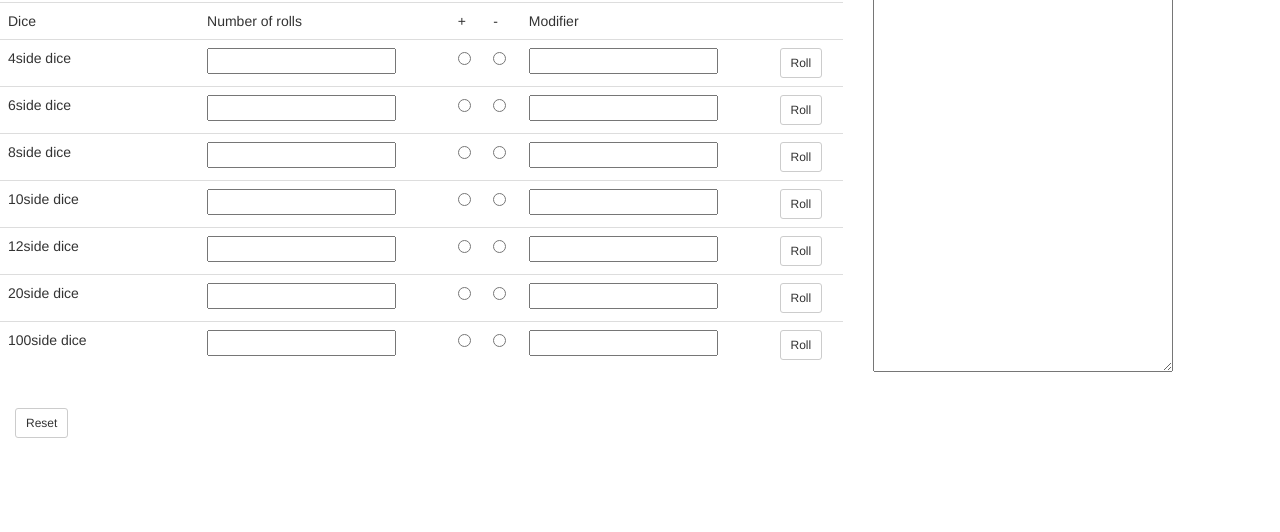
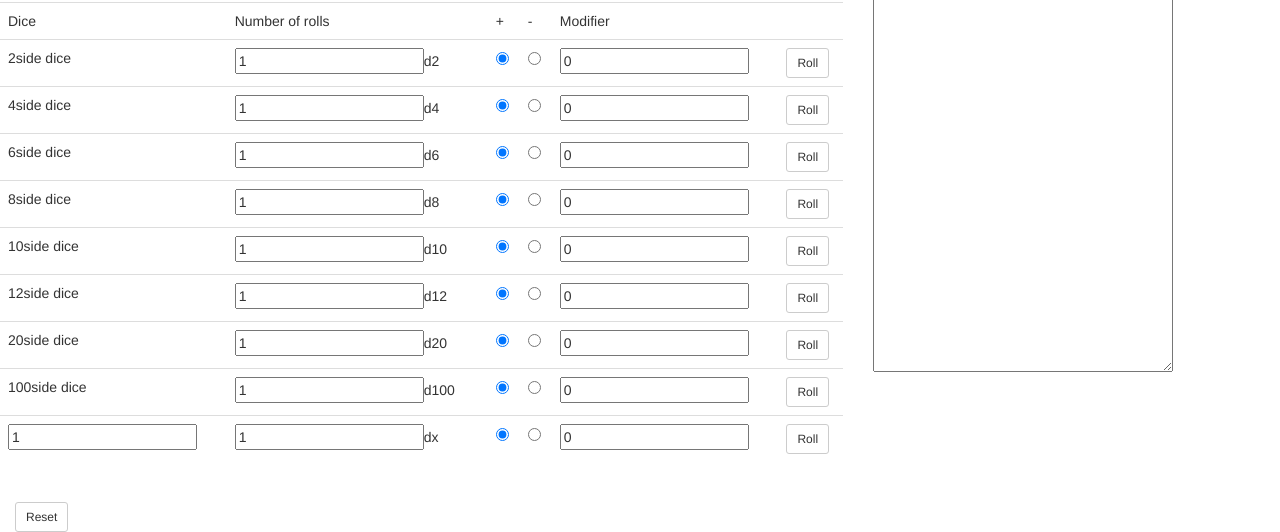
Before and after one commit to Taylorgrohs/Dice-Roller, a plain HTML site: page index.html in a window 1280 px wide. Shown: the part 303-835 px from the top of the page. Before the commit the page ends 800 px from the top, so only its background shows below. Drawn offline with Linux system fonts and the light colour scheme.

Commit message:
add default radio button selected and default numbers to dice

```diff
--- a/index.html
+++ b/index.html
@@ -60,60 +60,76 @@
         <td></td>
       </tr>
       <tr>
+        <td>2side dice</td>
+        <td><input type="text" name="d2" value="1" maxlength="3" id="d2NumOfRolls">d2</td>
+        <td><input type="radio" name="d2radio" value = "+" checked="checked"></input></td>
+        <td><input type="radio" name="d2radio" value = "-"></input></td>
+        <td><input type="text" name="d2" value="0" maxlength="3" id="d2ModNumber"></td>
+        <td><button class="btn btn-sm btn-default" id="d2Roll" type="click" name="d2">Roll</button></td>
+      </tr>
+      <tr>
         <td>4side dice</td>
-        <td><input type="text" name="d4" value="" maxlength="3" id="d4NumOfRolls"></td>
-        <td><input type="radio" name="optradio" value = "+"></input></td>
-        <td><input type="radio" name="optradio" value = "-"></input></td>
-        <td><input type="text" name="d4" value="" maxlength="3" id="d4ModNumber"></td>
+        <td><input type="text" name="d4" value="1" maxlength="3" id="d4NumOfRolls">d4</td>
+        <td><input type="radio" name="d4radio" value = "+" checked="checked"></input></td>
+        <td><input type="radio" name="d4radio" value = "-"></input></td>
+        <td><input type="text" name="d4" value="0" maxlength="3" id="d4ModNumber"></td>
         <td><button class="btn btn-sm btn-default" id="d4Roll" type="click" name="d4">Roll</button></td>
       </tr>
       <tr>
         <td>6side dice</td>
-        <td><input type="text" name="d6" value="" maxlength="3" id="d6NumOfRolls"></td>
-        <td><input type="radio" name="optradio" value = "+"></input></td>
-        <td><input type="radio" name="optradio" value = "-"></input></td>
-        <td><input type="text" name="d6" value="" maxlength="3" id="d6ModNumber"></td>
+        <td><input type="text" name="d6" value="1" maxlength="3" id="d6NumOfRolls">d6</td>
+        <td><input type="radio" name="d6radio" value = "+" checked="checked"></input></td>
+        <td><input type="radio" name="d6radio" value = "-"></input></td>
+        <td><input type="text" name="d6" value="0" maxlength="3" id="d6ModNumber"></td>
         <td><button class="btn btn-sm btn-default" id="d6Roll" type="click" name="d6">Roll</button></td>
       </tr>
       <tr>
         <td>8side dice</td>
-        <td><input type="text" name="d8" value="" maxlength="3" id="d8NumOfRolls"></td>
-        <td><input type="radio" name="optradio" value = "+"></input></td>
-        <td><input type="radio" name="optradio" value = "-"></input></td>
-        <td><input type="text" name="d8" value="" maxlength="3" id="d8ModNumber"></td>
+        <td><input type="text" name="d8" value="1" maxlength="3" id="d8NumOfRolls">d8</td>
+        <td><input type="radio" name="d8radio" value = "+" checked="checked"></input></td>
+        <td><input type="radio" name="d8radio" value = "-"></input></td>
+        <td><input type="text" name="d8" value="0" maxlength="3" id="d8ModNumber"></td>
         <td><button class="btn btn-sm btn-default" id="d8Roll" type="click" name="d8">Roll</button></td>
       </tr>
       <tr>
         <td>10side dice</td>
-        <td><input type="text" name="d10" value="" maxlength="3" id="d10NumOfRolls"></td>
-        <td><input type="radio" name="optradio" value = "+"></input></td>
-        <td><input type="radio" name="optradio" value = "-"></input></td>
-        <td><input type="text" name="d10" value="" maxlength="3" id="d10ModNumber"></td>
+        <td><input type="text" name="d10" value="1" maxlength="3" id="d10NumOfRolls">d10</td>
+        <td><input type="radio" name="d10radio" value = "+" checked="checked"></input></td>
+        <td><input type="radio" name="d10radio" value = "-"></input></td>
+        <td><input type="text" name="d10" value="0" maxlength="3" id="d10ModNumber"></td>
         <td><button class="btn btn-sm btn-default" id="d10Roll" type="click" name="d10">Roll</button></td>
       </tr>
       <tr>
         <td>12side dice</td>
-        <td><input type="text" name="d12" value="" maxlength="3" id="d12NumOfRolls"></td>
-        <td><input type="radio" name="optradio" value = "+"></input></td>
-        <td><input type="radio" name="optradio" value = "-"></input></td>
-        <td><input type="text" name="d12" value="" maxlength="3" id="d12ModNumber"></td>
+        <td><input type="text" name="d12" value="1" maxlength="3" id="d12NumOfRolls">d12</td>
+        <td><input type="radio" name="d12radio" value = "+" checked="checked"></input></td>
+        <td><input type="radio" name="d12radio" value = "-"></input></td>
+        <td><input type="text" name="d12" value="0" maxlength="3" id="d12ModNumber"></td>
         <td><button class="btn btn-sm btn-default" id="d12Roll" type="click" name="d12">Roll</button></td>
       </tr>
       <tr>
         <td>20side dice</td>
-        <td><input type="text" name="d20" value="" maxlength="3" id="d20NumOfRolls"></td>
-        <td><input type="radio" name="optradio" value = "+"></input></td>
-        <td><input type="radio" name="optradio" value = "-"></input></td>
-        <td><input type="text" name="d20" value="" maxlength="3" id="d20ModNumber"></td>
+        <td><input type="text" name="d20" value="1" maxlength="3" id="d20NumOfRolls">d20</td>
+        <td><input type="radio" name="d20radio" value = "+" checked="checked"></input></td>
+        <td><input type="radio" name="d20radio" value = "-"></input></td>
+        <td><input type="text" name="d20" value="0" maxlength="3" id="d20ModNumber"></td>
         <td><button class="btn btn-sm btn-default" id="d20Roll" type="click" name="d20">Roll</button></td>
       </tr>
       <tr>
         <td>100side dice</td>
-        <td><input type="text" name="d100" value="" maxlength="3" class="d100" id="d100NumOfRolls"></td>
-        <td><input type="radio" name="optradio" value = "+"></input></td>
-        <td><input type="radio" name="optradio" value = "-"></input></td>
-        <td><input type="text" name="d100" value="" maxlength="3" id="d100ModNumber"></td>
+        <td><input type="text" name="d100" value="1" maxlength="3" class="d100" id="d100NumOfRolls">d100</td>
+        <td><input type="radio" name="d100radio" value = "+" checked="checked"></input></td>
+        <td><input type="radio" name="d100radio" value = "-"></input></td>
+        <td><input type="text" name="d100" value="0" maxlength="3" id="d100ModNumber"></td>
         <td><button class="btn btn-sm btn-default" id="d100Roll" type="click" name="d100">Roll</button></td>
+      </tr>
+      <tr>
+        <td><input type="text" name="dx" value="1" maxlength="3" id="dxNumOfRolls1"></td>
+        <td><input type="text" name="dx" value="1" maxlength="3" id="dxNumOfRolls2">dx</td>
+        <td><input type="radio" name="dxradio" value = "+" checked="checked"></input></td>
+        <td><input type="radio" name="dxradio" value = "-"></input></td>
+        <td><input type="text" name="dx" value="0" maxlength="3" id="dxModNumber"></td>
+        <td><button class="btn btn-sm btn-default" id="dxRoll" type="click" name="dx">Roll</button></td>
       </tr>
     </table>
     <div class="container">
--- a/js/scripts.js
+++ b/js/scripts.js
@@ -32,6 +32,22 @@ function points(totalRolls, modifierOperator, modifierNumber) {
 
 
 $(document).ready(function() {
+  $("#d2Roll").click(function(){
+    var sides = 4;
+    var rollNum = parseInt($("input#d2NumOfRolls").val());
+    var modifierNumber = parseInt($("input#d2ModNumber").val());
+    var modifierOperator = $("input[type = 'radio']:checked").val();
+
+    var newDice = new Dice(sides, rollNum, modifierNumber);
+    var rolled = newDice.play();
+    var total = points(rolled, modifierOperator, modifierNumber);
+
+    $("#result").prepend(rolled.toString()+ ", " + modifierOperator + modifierNumber + "\n" + "Total: " + total + "\n");
+    $("#result").prepend("\n" + "Roll(" + rollNum + this.name + ")" + modifierOperator + modifierNumber + ":" + "\n");
+
+  });
+
+
   $("#d4Roll").click(function(){
     var sides = 4;
     var rollNum = parseInt($("input#d4NumOfRolls").val());
@@ -137,4 +153,21 @@ $(document).ready(function() {
     $("#result").prepend("\n" + "Roll(" + rollNum + this.name + ")" + modifierOperator + modifierNumber + ":" + "\n");
 
   });
+
+  $("#dxRoll").click(function(){
+    var sides = parseInt($("input#dxNumOfRolls1").val());
+    var rollNum = parseInt($("input#dxNumOfRolls2").val());
+    var modifierNumber = parseInt($("input#dxModNumber").val());
+    var modifierOperator = $("input[type = 'radio']:checked").val();
+
+    var newDice = new Dice(sides, rollNum, modifierNumber);
+    var rolled = newDice.play();
+    var total = points(rolled, modifierOperator, modifierNumber);
+
+
+    $("#result").prepend(rolled.toString()+ ", " + modifierOperator + modifierNumber + "\n" + "Total: " + total + "\n");
+    $("#result").prepend("\n" + "Roll(" + rollNum + this.name + sides + ")" + modifierOperator + modifierNumber + ":" + "\n");
+
+  });
+
 });
```
